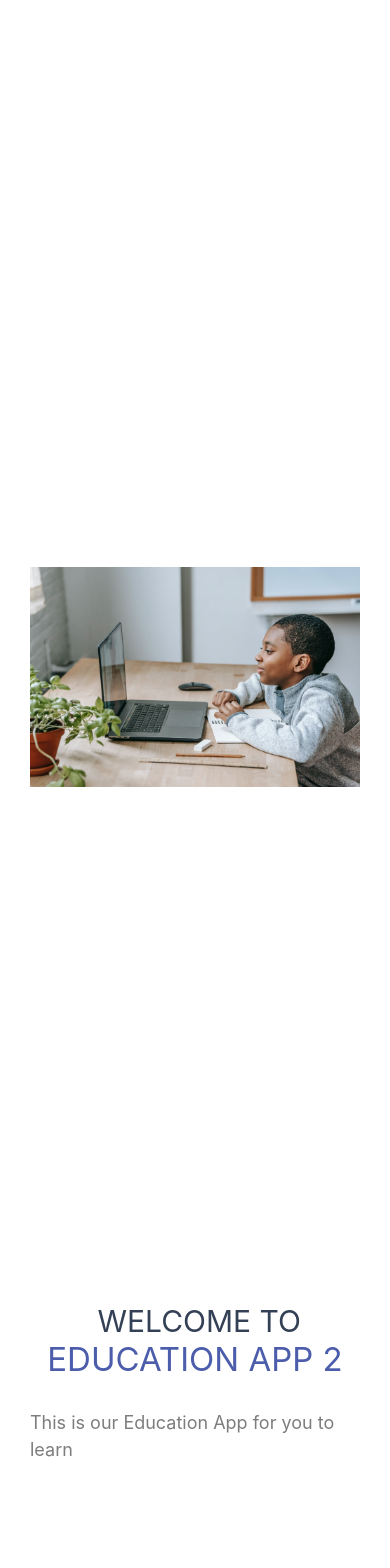
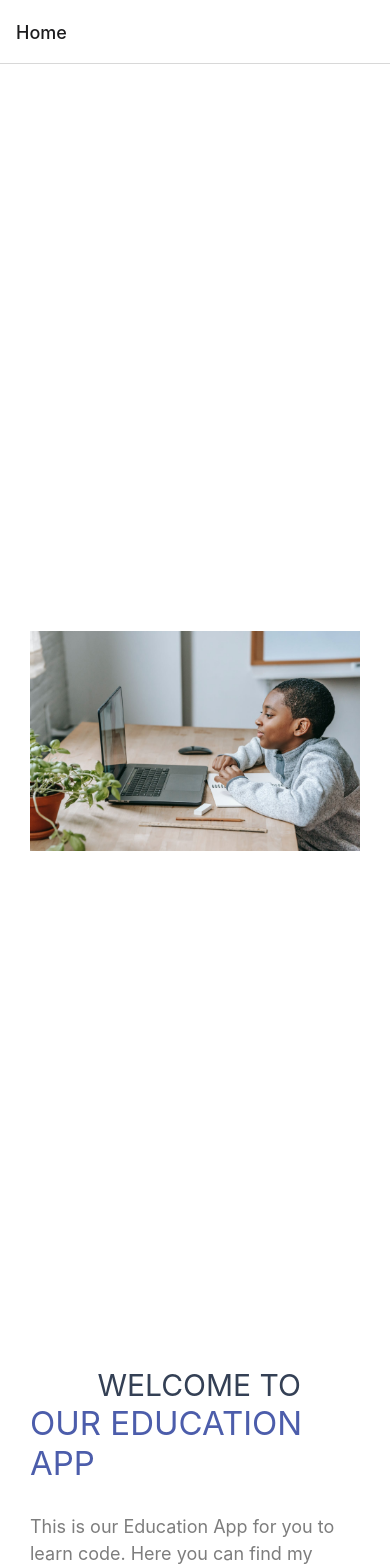
Before and after one commit to Raushan022/educationapp, a React Native app: screen /Home in a window 390 px wide. Shown: the top 1568 px of the page. Before the commit the page ends 1513 px from the top, so only its background shows below. Built offline with nearby package versions, Linux system fonts and the light colour scheme.

Commit message:
added navigation

```diff
--- a/App.js
+++ b/App.js
@@ -1,8 +1,21 @@
 import React from 'react';
 import Home from './src/screens/Home';
+import { NavigationContainer } from '@react-navigation/native';
+import { createNativeStackNavigator } from '@react-navigation/native-stack';
+
+const Stack = createNativeStackNavigator();
 
 export default function App() {
   return (
-    <Home />
+    <NavigationContainer>
+      <Stack.Navigator initialRouteName='Home'>
+        {/* <Stack.Screen name='Home' component={Home} /> */}
+        <Stack.Screen name='Home'>
+          {(props) => <Home {...props} channelName={'OUR EDUCATION APP'} /> }
+        </Stack.Screen>
+
+      </Stack.Navigator>
+    </NavigationContainer>
+
   )
 }
--- a/package.json
+++ b/package.json
@@ -10,11 +10,15 @@
   },
   "dependencies": {
     "@expo/webpack-config": "^19.0.0",
+    "@react-navigation/native": "^6.1.7",
+    "@react-navigation/native-stack": "^6.9.13",
     "expo": "~49.0.11",
     "expo-status-bar": "~1.6.0",
     "react": "18.2.0",
     "react-dom": "18.2.0",
     "react-native": "0.72.4",
+    "react-native-safe-area-context": "4.6.3",
+    "react-native-screens": "~3.22.0",
     "react-native-web": "~0.19.6"
   },
   "devDependencies": {
--- a/src/screens/Home.js
+++ b/src/screens/Home.js
@@ -1,8 +1,9 @@
-import { Image, StyleSheet, Text, View } from 'react-native'
-import React from 'react'
+import React from 'react';
+import { Image, StyleSheet, Text, View } from 'react-native';
 
-const Home = () => {
-   const description = 'This is our Education App for you to learn'
+
+const Home = (props) => {
+   const description = 'This is our Education App for you to learn code. Here you can find my prohects and link to their repos.'
    return (
      <View style={styles.mainContainer}>
        <View style={styles.homeTop}>
@@ -20,7 +21,7 @@ const Home = () => {
                color: '#4c5dab',
                marginTop: 0,
              }]}>
-           Education App 2
+           {props.channelName}
          </Text>
 
          <Text style={styles.paraStyle}>{description}</Text>
```
Also changed, not shown: 1 other file (tests, documents, lock files or other folders).
